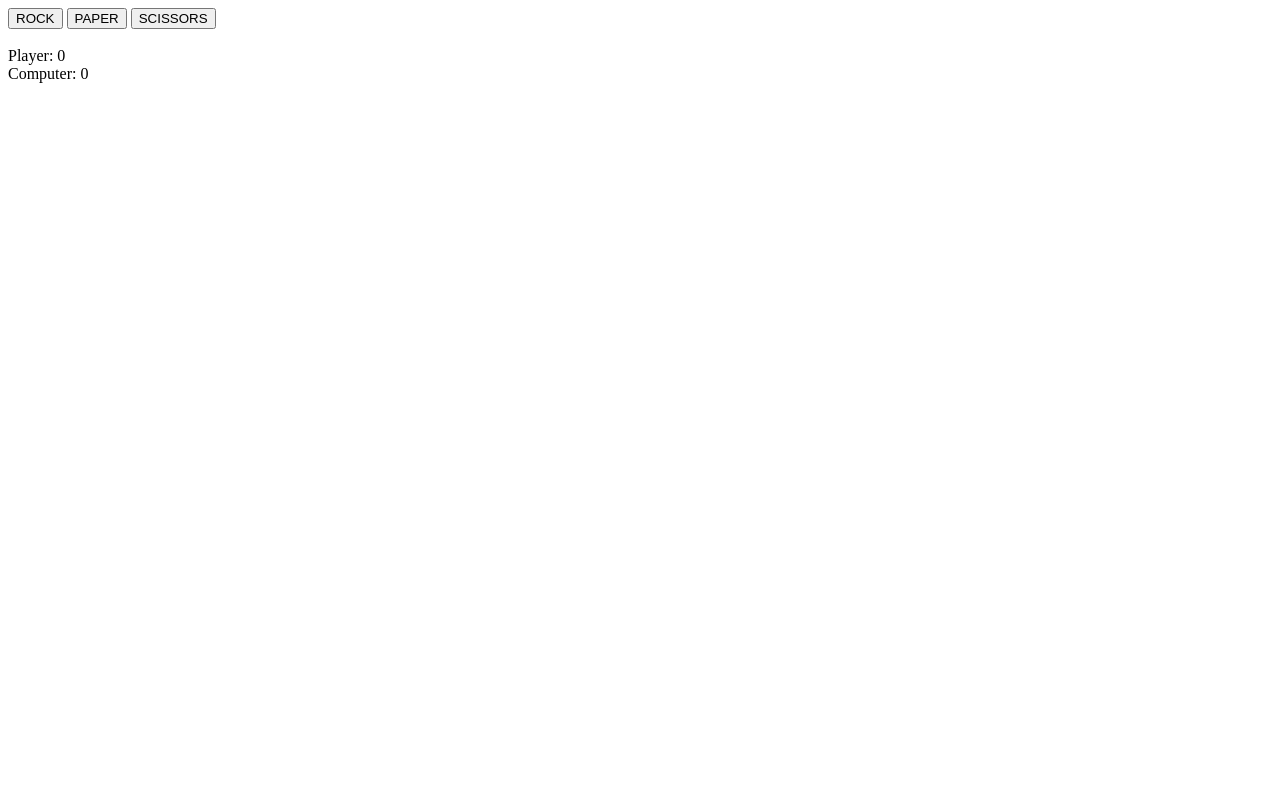
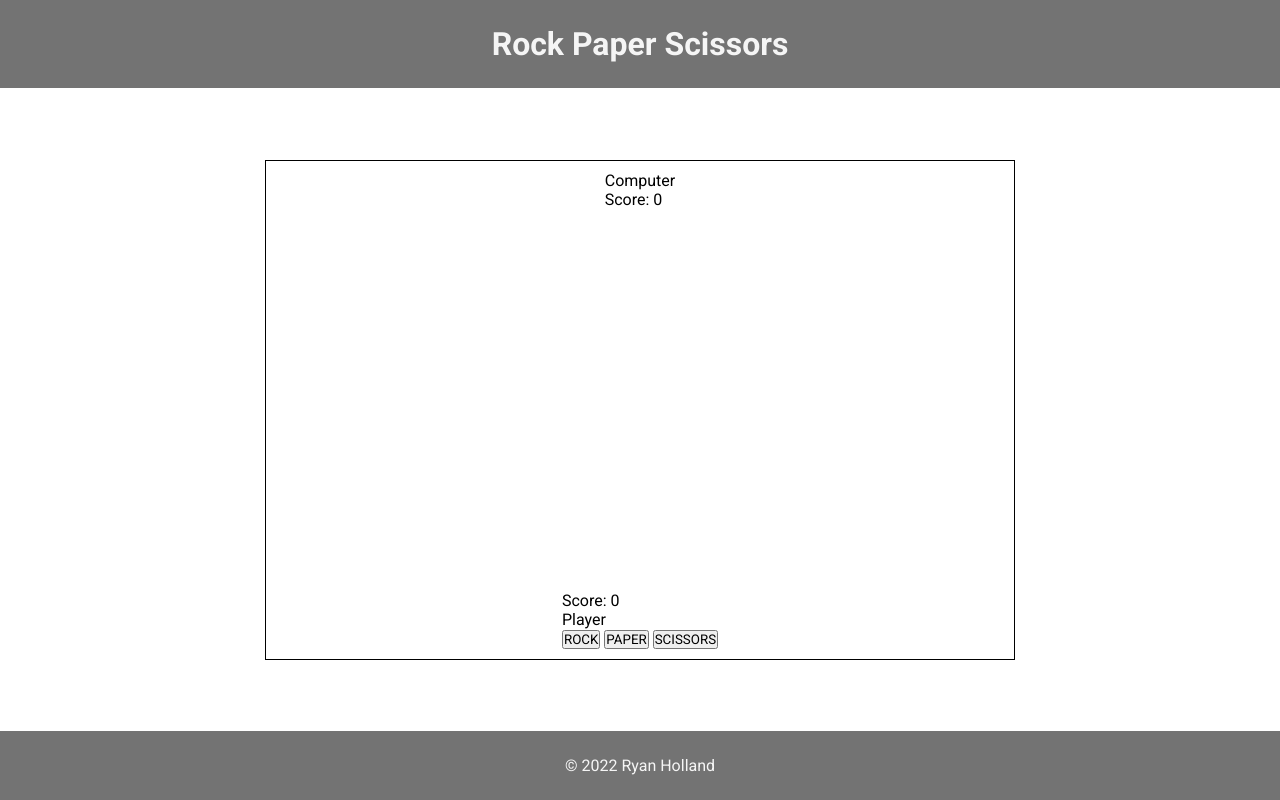
Before and after one commit to rygho90/rock-paper-scissors, a plain HTML site: page index.html in a window 1280 px wide. Drawn offline with Linux system fonts and the light colour scheme.

Commit message:
Add HTML and basic CSS for new UI

```diff
--- a/index.html
+++ b/index.html
@@ -5,13 +5,44 @@
     <meta http-equiv="X-UA-Compatible" content="IE=edge">
     <meta name="viewport" content="width=device-width, initial-scale=1.0">
     <title>Rock Paper Scissors</title>
+    <link rel="stylesheet" href="styles.css">
+    <link rel="preconnect" href="https://fonts.googleapis.com">
+    <link rel="preconnect" href="https://fonts.gstatic.com" crossorigin>
+    <link href="https://fonts.googleapis.com/css2?family=Roboto:wght@300;400;700&display=swap" rel="stylesheet">
     <script src="rps.js" defer></script>
 </head>
 <body>
-    <button class="btn" id="rock">ROCK</button>
-    <button class="btn" id="paper">PAPER</button>
-    <button class="btn" id="scissors">SCISSORS</button>
+    <div class="main">
+        <div class="header">
+            <h1>Rock Paper Scissors</h1>
+        </div>
+        <div class="game">
+            <div class="computer-container">
+                <div>Computer</div>
+                <div class="computer-display">Score: 0</div>
+                <div class="computer-pick"></div>
+            </div>
+            <div class="player-container">
+                <div class="player-pick"></div>
+                <div class="player-display">Score: 0</div>
+                <div>Player</div>
+                <div class="choices">
+                    <button class="btn" id="rock">ROCK</button>
+                    <button class="btn" id="paper">PAPER</button>
+                    <button class="btn" id="scissors">SCISSORS</button>
+                </div>
+            </div>
 
-    <div class="results"></div>
+            <!--
+            <button class="btn" id="rock">ROCK</button>
+            <button class="btn" id="paper">PAPER</button>
+            <button class="btn" id="scissors">SCISSORS</button>
+            <div class="results"></div>
+            -->
+        </div>
+        <div class="footer">
+            &copy; 2022 Ryan Holland
+        </div>
+    </div>
 </body>
 </html>
--- /dev/null
+++ b/styles.css
@@ -0,0 +1,33 @@
+* {
+    box-sizing: border-box;
+    margin: 0;
+    padding: 0;
+    font-family: 'Roboto', sans-serif;
+}
+
+.main {
+    height: 100vh;
+    display: flex;
+    flex-direction: column;
+    justify-content: space-between;
+}
+
+.header,
+.footer {
+    padding: 25px;
+    text-align: center;
+    background-color: #737373;
+    color: #f5f5f5;
+}
+
+.game {
+    margin: auto;
+    padding: 10px;
+    width: 750px;
+    height: 500px;
+    border: solid 1px black;
+    display: flex;
+    flex-direction: column;
+    justify-content: space-between;
+    align-items: center;
+}
```
